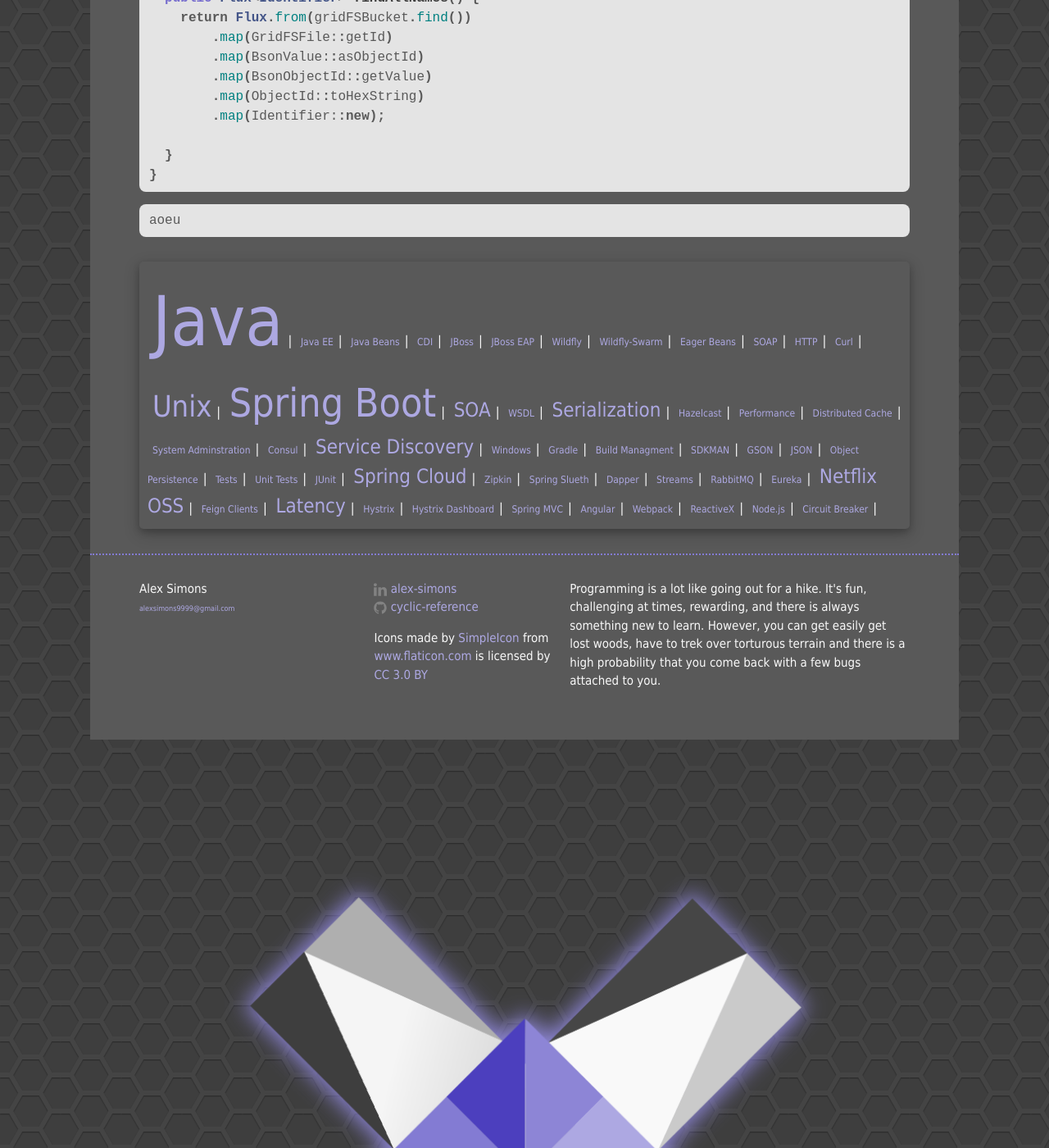
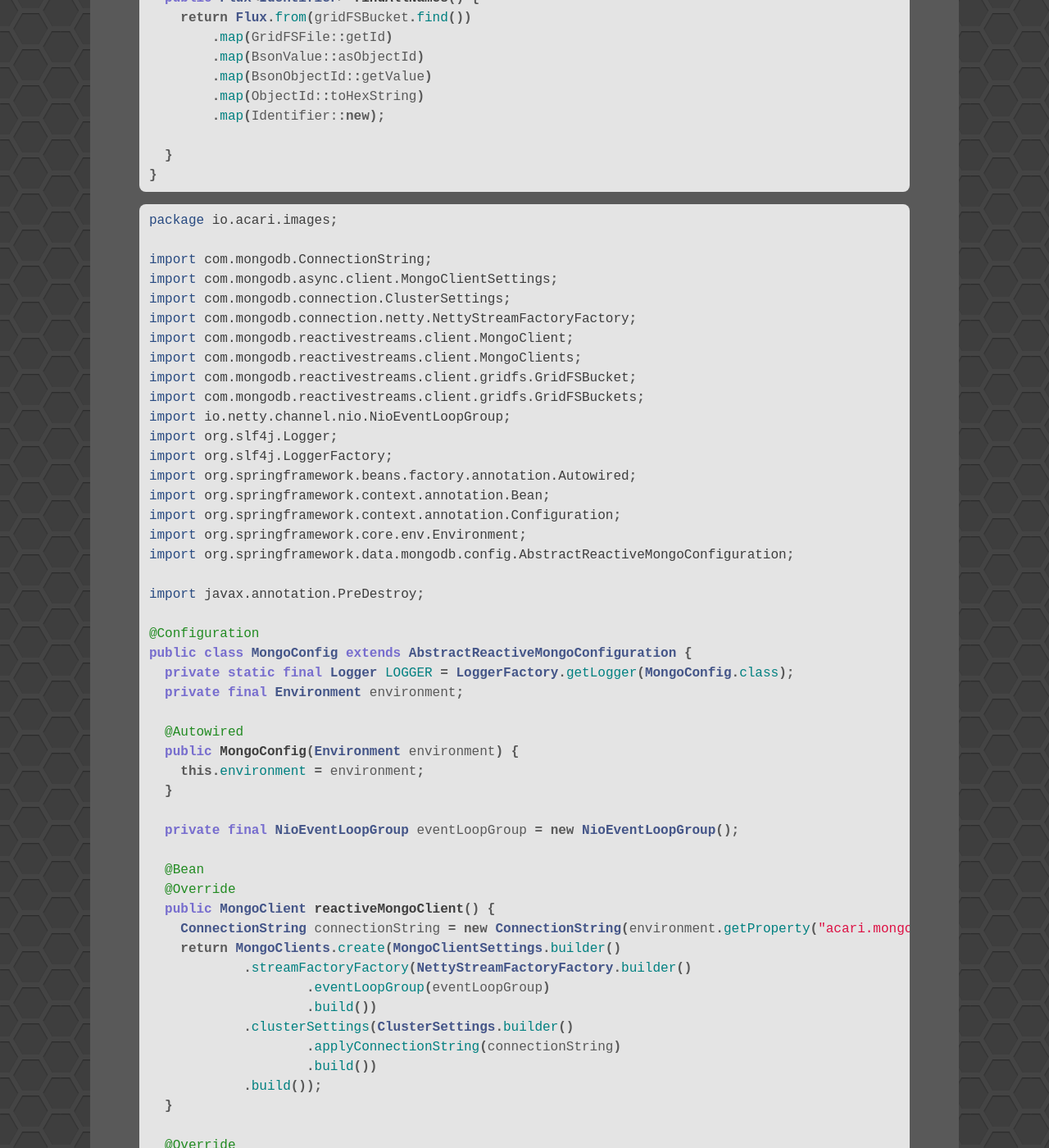
Before and after one commit to Unthrottled/blog, a Jekyll site: the page built from _posts/2017-12-14-Reactive-Mongo-Image-Persistence.md, in a window 1280 px wide and 1400 px high, scrolled down 3903 px. Shown: the whole window at 82% size. Built offline with Jekyll 4.4.1, drawn with Linux system fonts in a browser that asks for light colours; some of the changed text lies outside the part shown.

Commit message:
spring configuration

```diff
--- a/_posts/2017-12-14-Reactive-Mongo-Image-Persistence.md
+++ b/_posts/2017-12-14-Reactive-Mongo-Image-Persistence.md
@@ -134,5 +134,70 @@
 
 
 {% highlight java %}
+package io.acari.images;
+
+import com.mongodb.ConnectionString;
+import com.mongodb.async.client.MongoClientSettings;
+import com.mongodb.connection.ClusterSettings;
+import com.mongodb.connection.netty.NettyStreamFactoryFactory;
+import com.mongodb.reactivestreams.client.MongoClient;
+import com.mongodb.reactivestreams.client.MongoClients;
+import com.mongodb.reactivestreams.client.gridfs.GridFSBucket;
+import com.mongodb.reactivestreams.client.gridfs.GridFSBuckets;
+import io.netty.channel.nio.NioEventLoopGroup;
+import org.slf4j.Logger;
+import org.slf4j.LoggerFactory;
+import org.springframework.beans.factory.annotation.Autowired;
+import org.springframework.context.annotation.Bean;
+import org.springframework.context.annotation.Configuration;
+import org.springframework.core.env.Environment;
+import org.springframework.data.mongodb.config.AbstractReactiveMongoConfiguration;
+
+import javax.annotation.PreDestroy;
+
+@Configuration
+public class MongoConfig extends AbstractReactiveMongoConfiguration {
+  private static final Logger LOGGER = LoggerFactory.getLogger(MongoConfig.class);
+  private final Environment environment;
+
+  @Autowired
+  public MongoConfig(Environment environment) {
+    this.environment = environment;
+  }
+
+  private final NioEventLoopGroup eventLoopGroup = new NioEventLoopGroup();
+
+  @Bean
+  @Override
+  public MongoClient reactiveMongoClient() {
+    ConnectionString connectionString = new ConnectionString(environment.getProperty("acari.mongo.connectionString", "localhost:27017"));
+    return MongoClients.create(MongoClientSettings.builder()
+            .streamFactoryFactory(NettyStreamFactoryFactory.builder()
+                    .eventLoopGroup(eventLoopGroup)
+                    .build())
+            .clusterSettings(ClusterSettings.builder()
+                    .applyConnectionString(connectionString)
+                    .build())
+            .build());
+  }
+
+  @Override
+  protected String getDatabaseName() {
+    return environment.getProperty("acari.mongo.landingDatabase", "images");
+  }
+
+  @Bean
+  public GridFSBucket gridFsTemplate(MongoClient reactiveMongoClient) throws Exception {
+    return GridFSBuckets.create(reactiveMongoClient.getDatabase(getDatabaseName()));
+  }
+
+  @PreDestroy
+  public void shutdown(){
+    eventLoopGroup.shutdownGracefully();
+  }
+}
+{% endhighlight %}
+
+{% highlight java %}
 aoeu
 {% endhighlight %}
```
